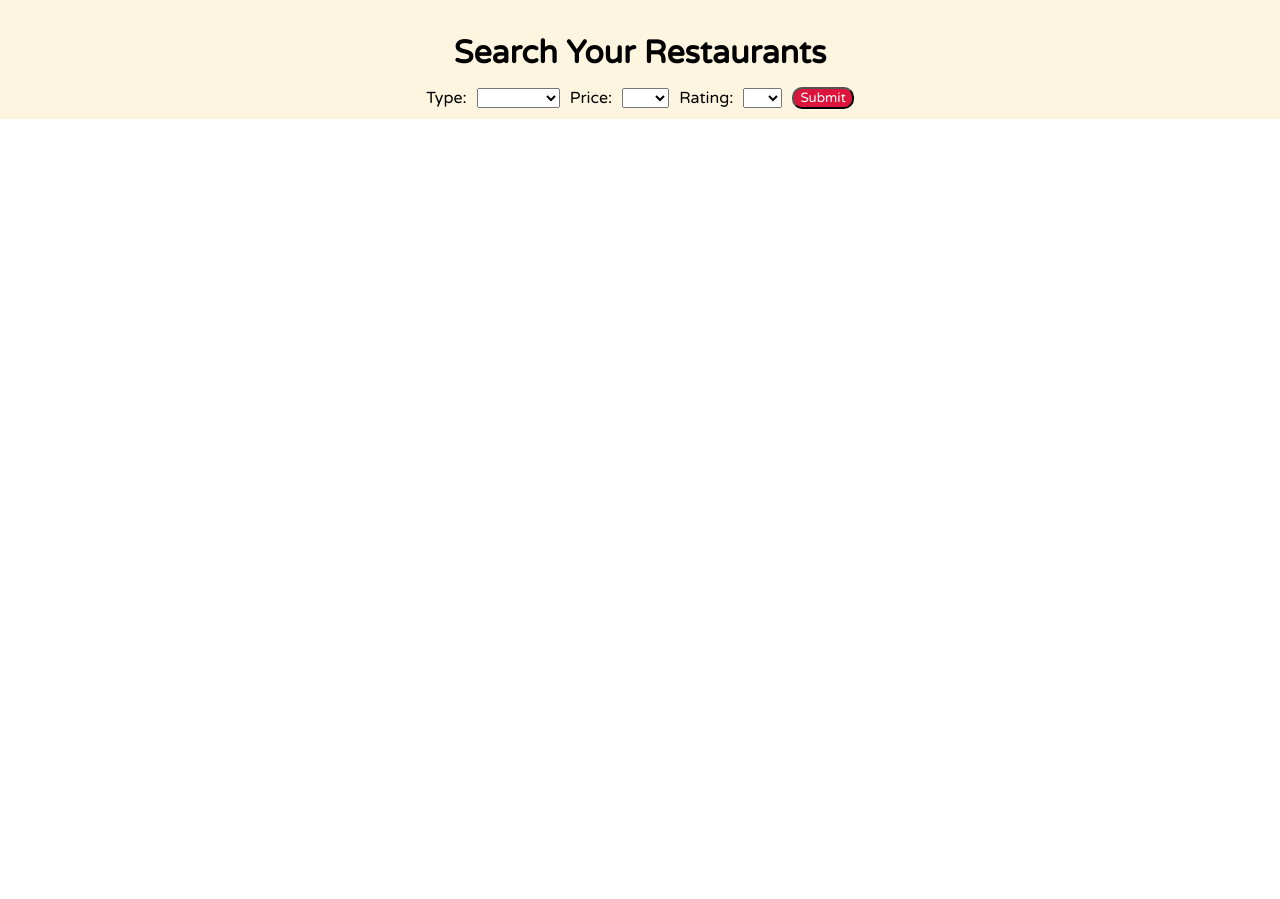
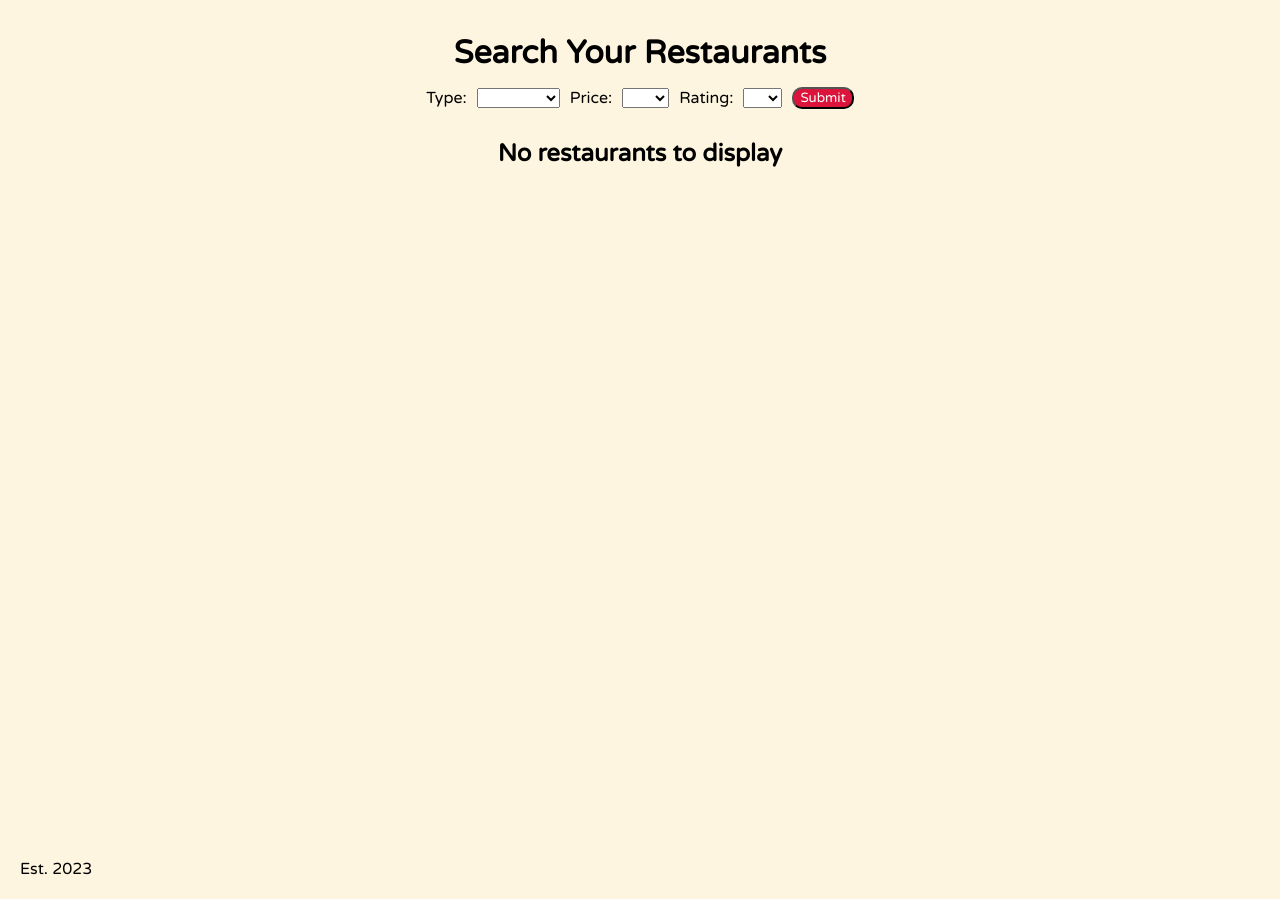
Before and after one commit to Vann-Calhoune/what-to-eat, a React (Create React App) app in the folder client/: page /List in a window 1280 px wide. Shown: the part 96-995 px from the top of the page. Before the commit the page ends 800 px from the top, so only its background shows below. Built offline with nearby package versions, Linux system fonts and the light colour scheme.

Commit message:
search page styling complete

```diff
--- a/client/src/App.css
+++ b/client/src/App.css
@@ -3,7 +3,3 @@
   margin: 0;
   font-family: 'Varela Round', sans-serif;
 }
-
-.app {
-  background-color: red;
-}
--- a/client/src/App.js
+++ b/client/src/App.js
@@ -4,6 +4,7 @@ import Navbar from './components/Navbar';
 import Home from './pages/Home';
 import List from './pages/List';
 import Random from './pages/Random';
+import Footer from './components/Footer';
 
 function App() {
   return (
@@ -14,6 +15,7 @@ function App() {
         <Route path='/List' element={<List />} />
         <Route path='/Random' element={<Random />} />
       </Routes>
+      <Footer />
     </div>
   );
 }
--- a/client/src/components/FoodToTry.js
+++ b/client/src/components/FoodToTry.js
@@ -14,6 +14,7 @@ margin: 10px;
 margin-bottom: 20px;
 padding: 10px;
 border-radius: 10px;
+
 box-shadow: rgba(60, 64, 67, 0.3) 0px 1px 2px 0px, rgba(60, 64, 67, 0.15) 0px 2px 6px 2px;> button {
     width: 15vw;
     margin: 0 auto;
--- a/client/src/components/Footer.js
+++ b/client/src/components/Footer.js
@@ -1,7 +1,18 @@
+import styled from "styled-components"
+
+const FooterBar = styled.div`
+position: relative;
+bottom: 0;
+width: 100vw;
+background-color: #FDF5DF;
+padding: 20px 20px;
+
+
+`
 
 function Footer() {
   return (
-    <div>Footer</div>
+    <FooterBar>Est. 2023</FooterBar>
   )
 }
 
--- a/client/src/components/SearchFoodList.js
+++ b/client/src/components/SearchFoodList.js
@@ -4,8 +4,8 @@ import styled from 'styled-components'
 const ListDiv = styled.div`
 display: flex;
 flex-direction: column;
-justify-content: center;
 align-items: center;
+height: 90vh;
 `
 const ListFormat = styled.div`
 border: 1px solid black;
@@ -18,6 +18,12 @@ background-color: white;
 width: 300px;
 gap: 10px;
 justify-content: center;
+
+`
+
+const NoResult = styled.h2`
+padding-top: 30px;
+height: 90vh;
 `
 
 function SearchFoodList({ searchResults, setSearchResults }) {
@@ -25,7 +31,7 @@ function SearchFoodList({ searchResults, setSearchResults }) {
 
   return (
     <ListDiv>
-        {searchResults.map((val) => {
+        {searchResults?.length ? searchResults.map((val) => {
             return <ListFormat key={val.id}>
                         <h3>Name: {val.name}</h3>
                         <p>Type: {val.type}</p>
@@ -35,7 +41,8 @@ function SearchFoodList({ searchResults, setSearchResults }) {
                         <p>Rating: {val.rating >= 1 ? val.rating : '(Have not ate here yet)'}</p>
                         <p>Comments: {val.comments}</p>
             </ListFormat>
-        })}
+        }): <NoResult>No restaurants to display</NoResult>}
+
     </ListDiv>
   )
 }
```
